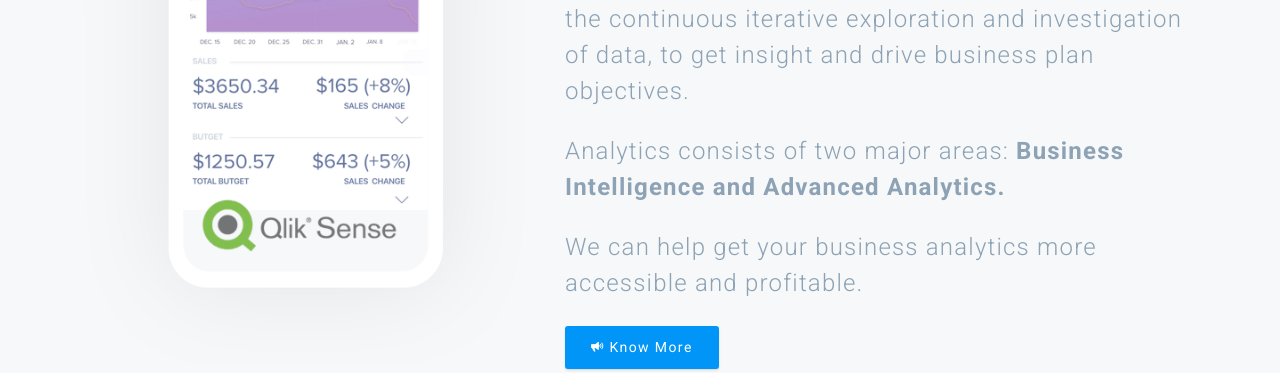
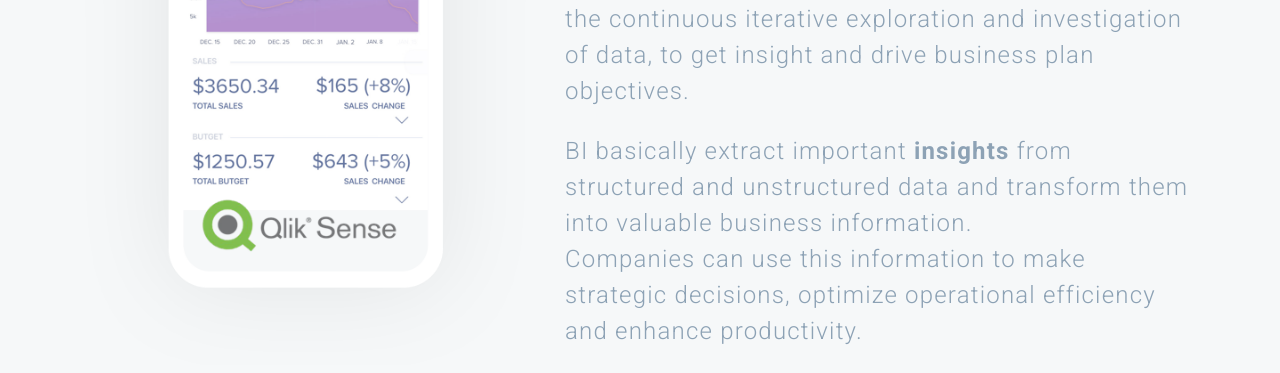
Before and after one commit to ajem70/truedata_site, a plain HTML site: page index.html in a window 1280 px wide. Shown: the part 402-775 px from the top of the page. Drawn offline with nearby package versions, Linux system fonts and the light colour scheme.

Commit message:
Update index.html

```diff
--- a/index.html
+++ b/index.html
@@ -78,9 +78,8 @@
           <h1>business intelligence connects:</h1>
           <p><b>Skills, technologies, applications and practices</b> for the continuous iterative exploration and investigation of data, to get insight and drive business plan objectives.</p>
           <br/>
-          <p>Analytics consists of two major areas: <b>Business Intelligence and Advanced Analytics.</b></p>
-          <br/>
-          <p>We can help get your business analytics more accessible and profitable.</p>
+          <p>BI basically extract important <b>insights</b> from structured and unstructured data and transform them into valuable business information.</p>
+          <p>Companies can use this information to make strategic decisions, optimize operational efficiency and enhance productivity.</p>
 
           <a href="#" class="btn btn-regular">
           	<i class="icon ion-md-megaphone"></i> Know More
```
